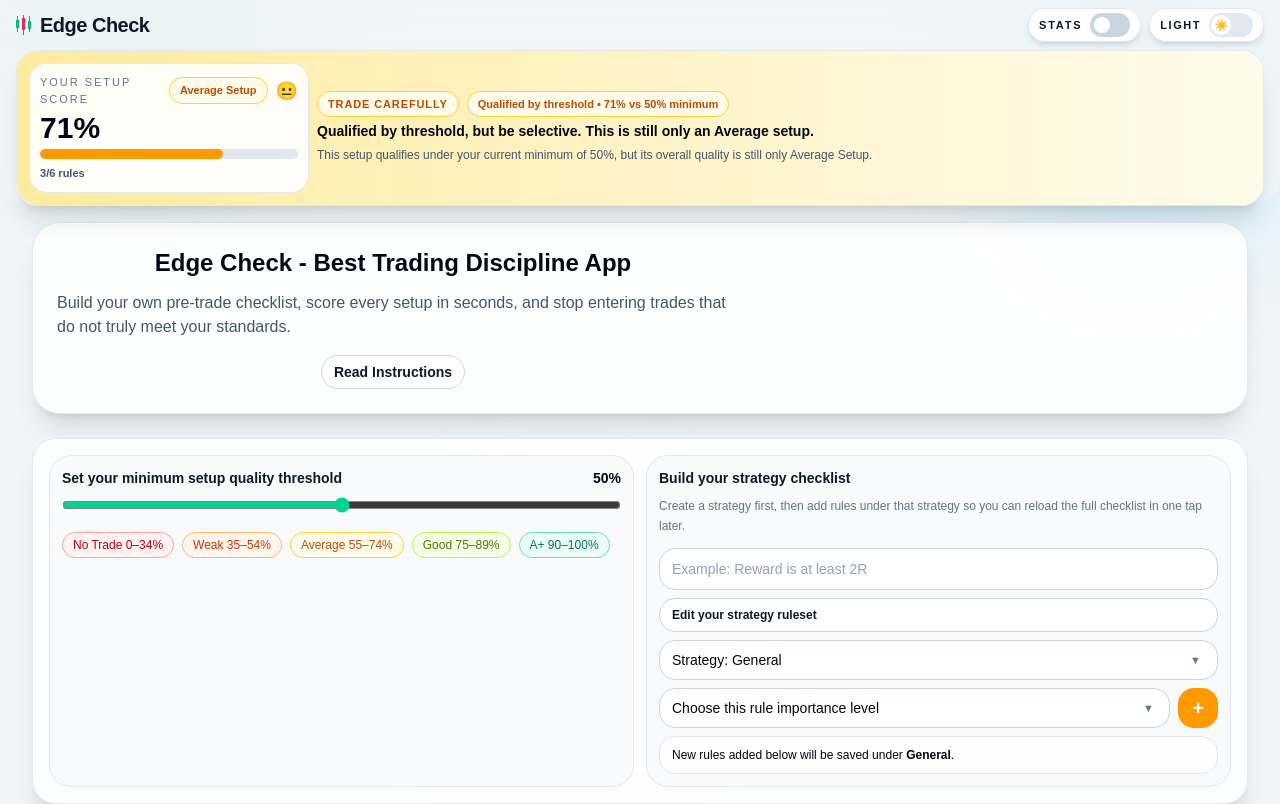
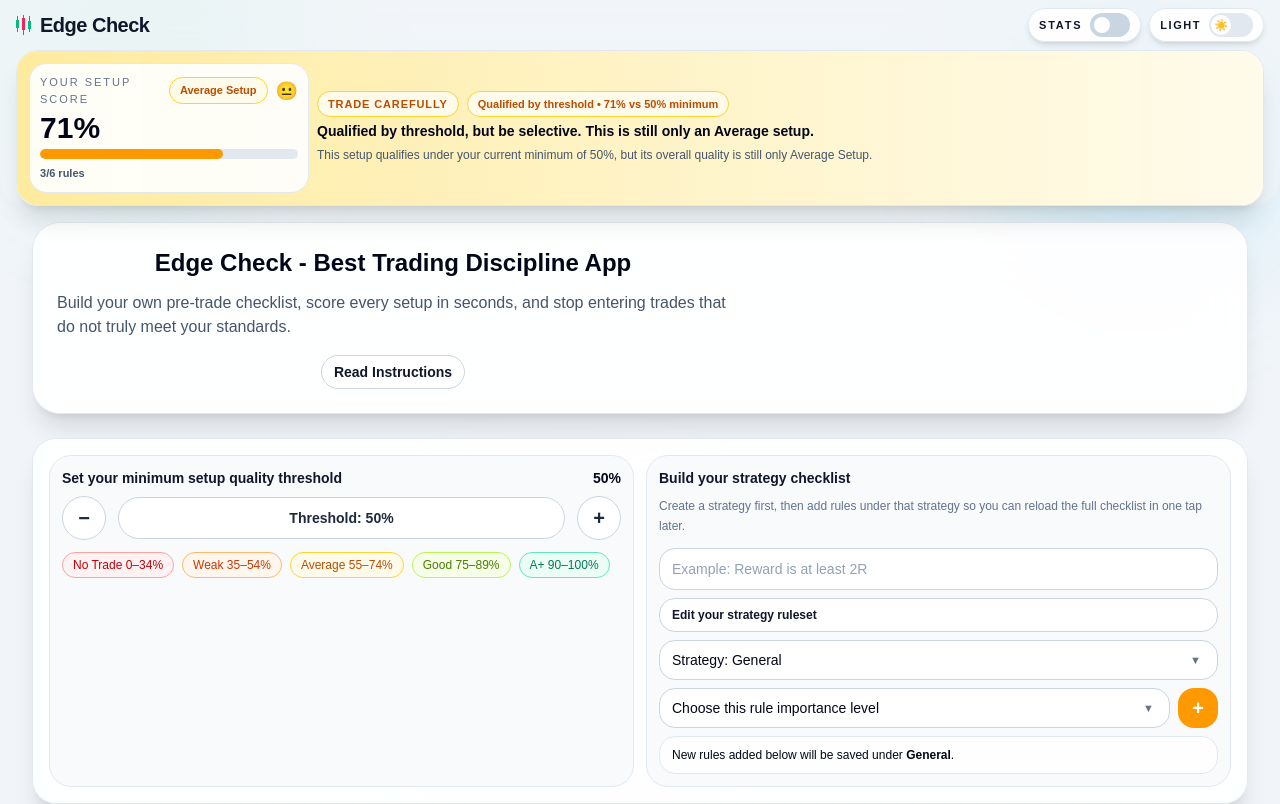
Before and after one commit to Johny-88/Trade-Meter, a Next.js app: page / in a window 1280 px wide. Shown: the top 804 px of the page. Built offline with nearby package versions, Linux system fonts and the light colour scheme.

Commit message:
Update page.tsx

```diff
--- a/app/page.tsx
+++ b/app/page.tsx
@@ -3135,15 +3135,43 @@ ${emotionWarning}`
                   <div className={`text-sm font-semibold ${ui.primaryStrong}`}>{minScore}%</div>
                 </div>
 
-                <input
-                  type="range"
-                  min={0}
-                  max={100}
-                  step={5}
-                  value={minScore}
-                  onChange={(e) => setMinScore(Number(e.target.value))}
-                  className="w-full accent-emerald-400"
-                />
+                <div className="mt-1 flex items-center gap-3">
+                  <button
+                    type="button"
+                    onClick={() => setMinScore((prev) => Math.max(0, prev - 5))}
+                    className={`flex h-11 w-11 items-center justify-center rounded-full border text-xl font-semibold transition active:scale-[0.98] ${
+                      theme === 'light'
+                        ? 'border-slate-300 bg-white text-slate-800 hover:bg-slate-50'
+                        : 'border-white/10 bg-white/5 text-white hover:bg-white/10'
+                    }`}
+                    aria-label="Decrease threshold"
+                  >
+                    −
+                  </button>
+
+                  <div
+                    className={`flex-1 rounded-full border px-4 py-2.5 text-center text-sm font-semibold ${
+                      theme === 'light'
+                        ? 'border-slate-300 bg-white text-slate-800'
+                        : 'border-white/10 bg-white/5 text-white'
+                    }`}
+                  >
+                    Threshold: {minScore}%
+                  </div>
+
+                  <button
+                    type="button"
+                    onClick={() => setMinScore((prev) => Math.min(100, prev + 5))}
+                    className={`flex h-11 w-11 items-center justify-center rounded-full border text-xl font-semibold transition active:scale-[0.98] ${
+                      theme === 'light'
+                        ? 'border-slate-300 bg-white text-slate-800 hover:bg-slate-50'
+                        : 'border-white/10 bg-white/5 text-white hover:bg-white/10'
+                    }`}
+                    aria-label="Increase threshold"
+                  >
+                    +
+                  </button>
+                </div>
 
 
                 <div className="mt-3 flex flex-wrap gap-2 text-[11px] md:text-xs">
```
